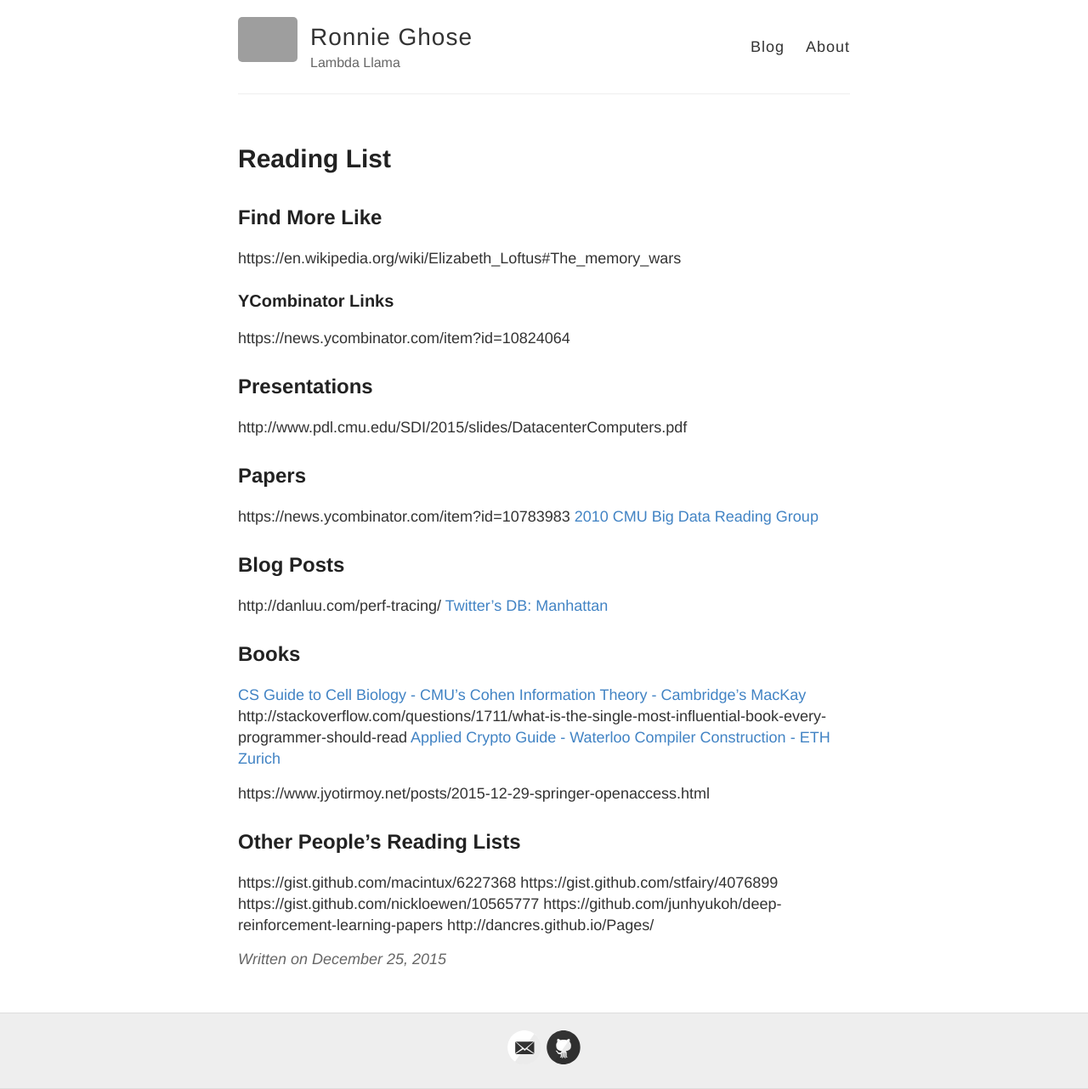
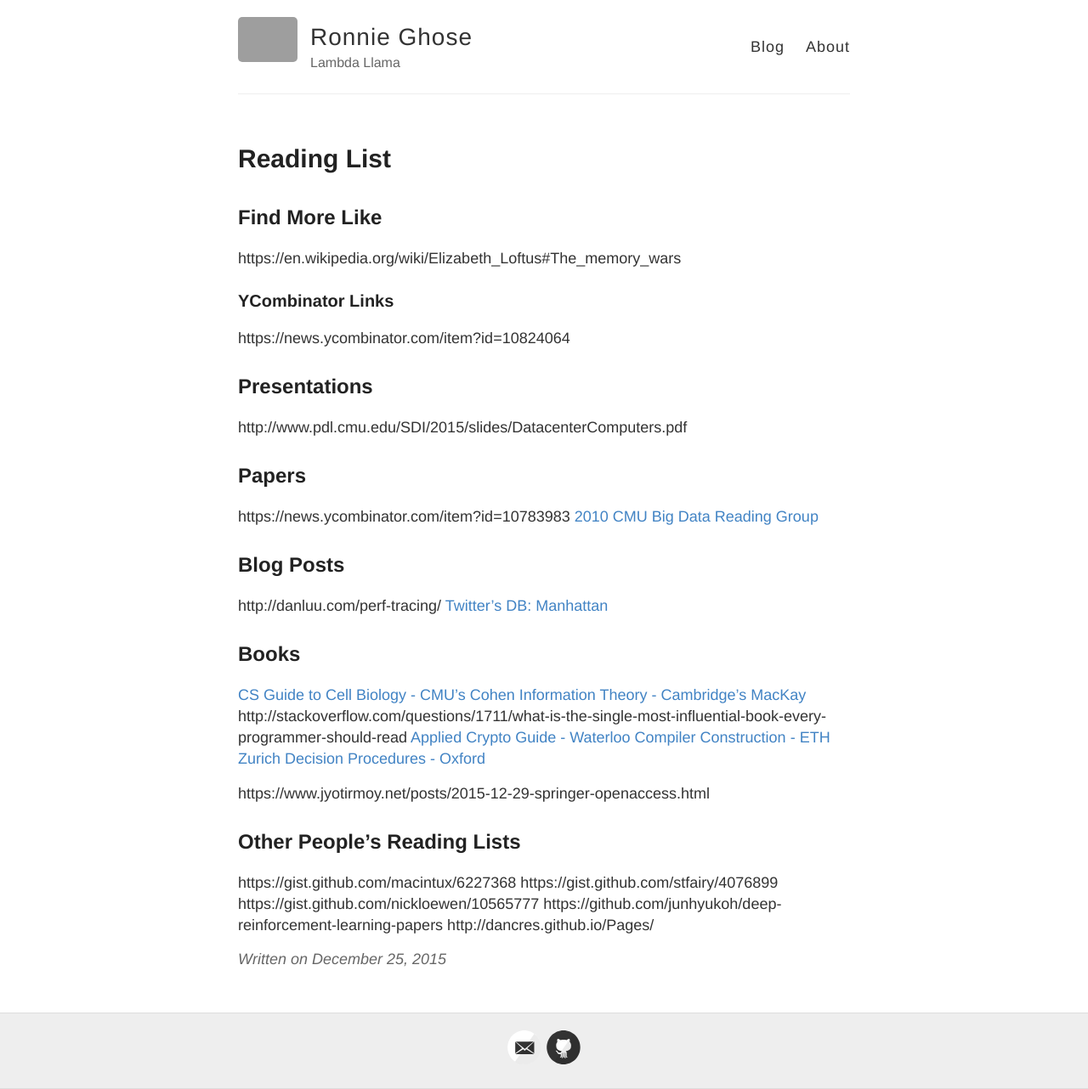
Before and after one commit to RONNCC/ronncc.github, a Jekyll site: the page built from _posts/2015-12-25-ReadingList.md, in a window 1280 px wide. Shown: the whole page at 85% size. Built offline with Jekyll 4.4.1, drawn with Linux system fonts in a browser that asks for light colours; comment, search, counter and statistics services are not loaded; grey boxes are pictures that could not be loaded.

Commit message:
Update 2015-12-25-ReadingList.md

```diff
--- a/_posts/2015-12-25-ReadingList.md
+++ b/_posts/2015-12-25-ReadingList.md
@@ -39,6 +39,7 @@ http://danluu.com/perf-tracing/
 http://stackoverflow.com/questions/1711/what-is-the-single-most-influential-book-every-programmer-should-read
 [Applied Crypto Guide - Waterloo](http://cacr.uwaterloo.ca/hac/)
 [Compiler Construction - ETH Zurich](http://www.ethoberon.ethz.ch/WirthPubl/CBEAll.pdf)
+[Decision Procedures - Oxford](http://www.springer.com/us/book/9783540741046)
 
 https://www.jyotirmoy.net/posts/2015-12-29-springer-openaccess.html
 
```
